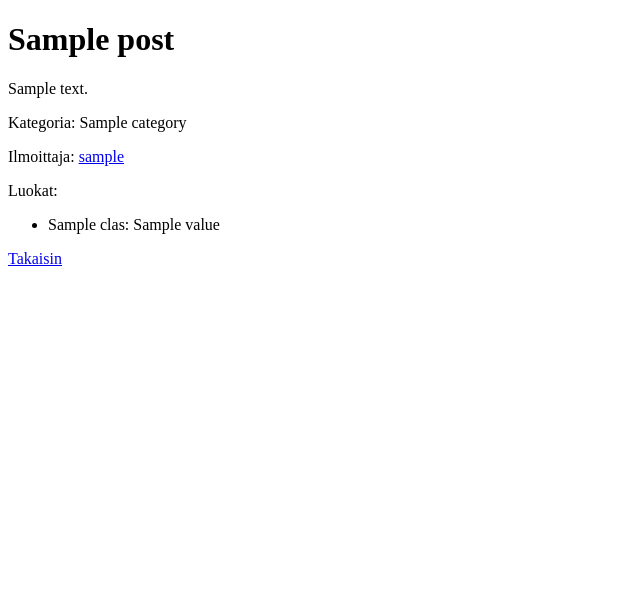
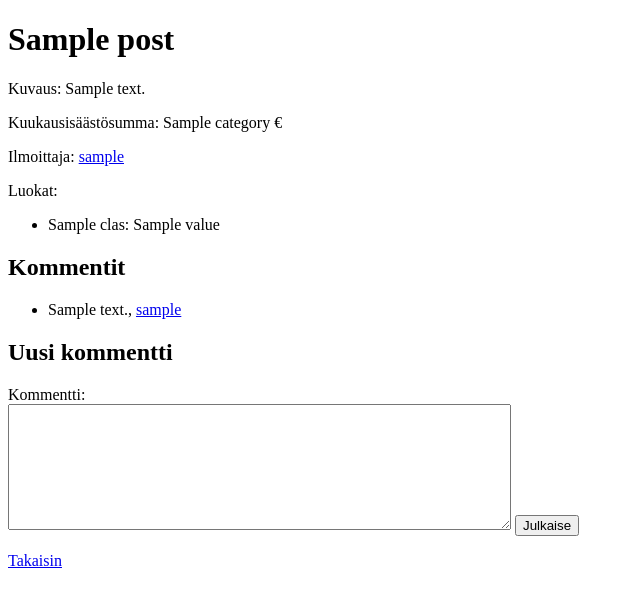
Before and after one commit to Majakangass/Mallisalkku, a Flask app: template templates/show_post.html in a window 1280 px wide. Shown: the top 607 px of the page, without its empty margins (0-640 px from the left). Run offline with Flask 3, Linux system fonts and the light colour scheme; the template is opened without the code that fills it: most values are stand-ins (such as "Sample title", 1, 10 or a date in 2020).

Commit message:
Modify category. Add comment feature

```diff
--- a/Schema.sql
+++ b/Schema.sql
@@ -12,6 +12,13 @@ CREATE TABLE posts (
     user_id INTEGER REFERENCES users
 );
 
+CREATE TABLE comments (
+    id INTEGER PRIMARY KEY,
+    post_id INTEGER REFERENCES posts,
+    user_id INTEGER REFERENCES users,
+    comment TEXT
+);
+
 CREATE TABLE classes (
     id INTEGER PRIMARY KEY,
     title TEXT,
--- a/app.py
+++ b/app.py
@@ -5,6 +5,7 @@ import config
 import db
 import posts
 import users
+import re
 
 app = Flask(__name__)
 app.secret_key = config.secret_key
@@ -42,7 +43,8 @@ def show_post(post_id):
     if not post:
         abort(404)
     classes = posts.get_classes(post_id)
-    return render_template("show_post.html", post=post, classes=classes)
+    comments = posts.get_comments(post_id)
+    return render_template("show_post.html", post=post, classes=classes, comments=comments)
 
 @app.route("/new_post")
 def new_post():
@@ -60,7 +62,7 @@ def create_post():
     if not description or len(description) >1000:
         abort(403)
     category = request.form["category"]
-    if not category.isalpha():
+    if not re.search("^[1-9][0-9]{0,4}$", category):
         abort(403)
     user_id = session["user_id"]
 
@@ -77,6 +79,22 @@ def create_post():
     posts.add_post(title, description, category, user_id, classes)
 
     return redirect("/")
+
+@app.route("/create_comment", methods=["POST"])
+def create_comment():
+    require_login()
+    comment = request.form["comment"]
+    if not comment or len(comment) >200:
+        abort(403)
+    post_id = request.form["post_id"]
+    post = posts.get_post(post_id)
+    if not post:
+        abort(404)
+    user_id = session["user_id"]
+
+    posts.add_comment(post_id, user_id, comment)
+
+    return redirect("/post/" + str(post_id))
 
 @app.route("/edit_post/<int:post_id>")
 def edit_post(post_id):
@@ -112,7 +130,7 @@ def update_post():
     if not description or len(description) >1000:
         abort(403)
     category = request.form["category"]
-    if not category.isalpha():
+    if not re.search("^[1-9][0-9]{0,4}$", category):
         abort(403)
 
     all_classes = posts.get_all_classes()
--- a/templates/edit_post.html
+++ b/templates/edit_post.html
@@ -17,8 +17,8 @@
       <textarea name="description" rows="8" cols="60" maxlength="1000" required>{{ post.description }}</textarea>
     </p>
     <p>
-        Kategoria: <br />
-        <input type="text" name="category" value="{{post.category}}" pattern="^[A-Za-z]+$" required/>
+        Kuukausisäästösumma: <br />
+        <input type="text" name="category" value="{{post.category}}" pattern="[1-9][0-9]{1,4}" required/> €
       </p>
     <input type="hidden" name="post_id" value="{{ post.id }}" />
     {% for class in all_classes %}
--- a/templates/new_post.html
+++ b/templates/new_post.html
@@ -17,8 +17,8 @@
       <textarea name="description" rows="8" cols="60" maxlength="1000" required></textarea>
     </p>
     <p>
-        Kategoria: <br />
-        <input type="text" name="category" pattern="^[A-Za-z]+$" required/>
+        Kuukausisäästösumma: <br />
+        <input type="text" name="category" pattern="[1-9][0-9]{1,4}" required/> €
       </p>
       {% for class in classes %}
       <p>
--- a/templates/show_post.html
+++ b/templates/show_post.html
@@ -14,10 +14,10 @@
     </p>
     {% endif %}
     <p>
-       {{ post.description }}
+      Kuvaus: {{ post.description }}
     </p>
     <p>
-        Kategoria: {{ post.category }}
+      Kuukausisäästösumma: {{ post.category }} €
     </p>
     <p>
         Ilmoittaja: <a href="/user/{{ post.user_id }}">{{ post.username }}</a>
@@ -32,6 +32,20 @@
       </ul>
     </p>
     {% endif %}
+    <h2>Kommentit</h2>
+      <ul>
+      {% for comment in comments %}
+        <li>{{ comment.comment }}, <a href="/user/{{ comment.user_id }}"> {{ comment.username }}</a></li>
+      {% endfor %}
+      </ul>
+    <h2>Uusi kommentti</h2>
+    <form action="/create_comment" method="post">
+      Kommentti: <br />
+      <textarea type="text" name="comment" rows="8" cols="60" maxlength="200" required></textarea>
+      <input type="hidden" name="post_id" value="{{ post.id }}">
+      <input type="submit" value="Julkaise"/>
+
+    </form>
     <p>
         <a href="/">Takaisin</a>
     </p>
```
Also changed, not shown: posts.py (+11 -0 lines).
